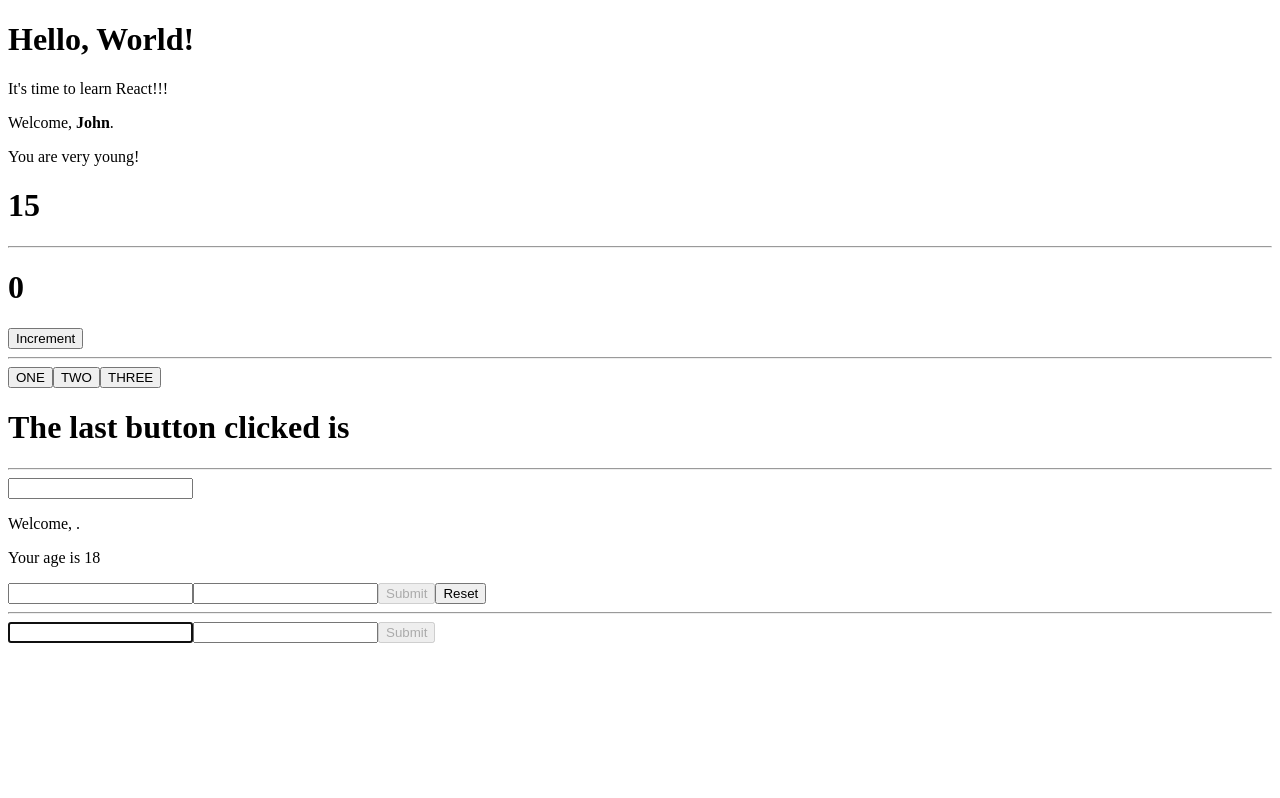
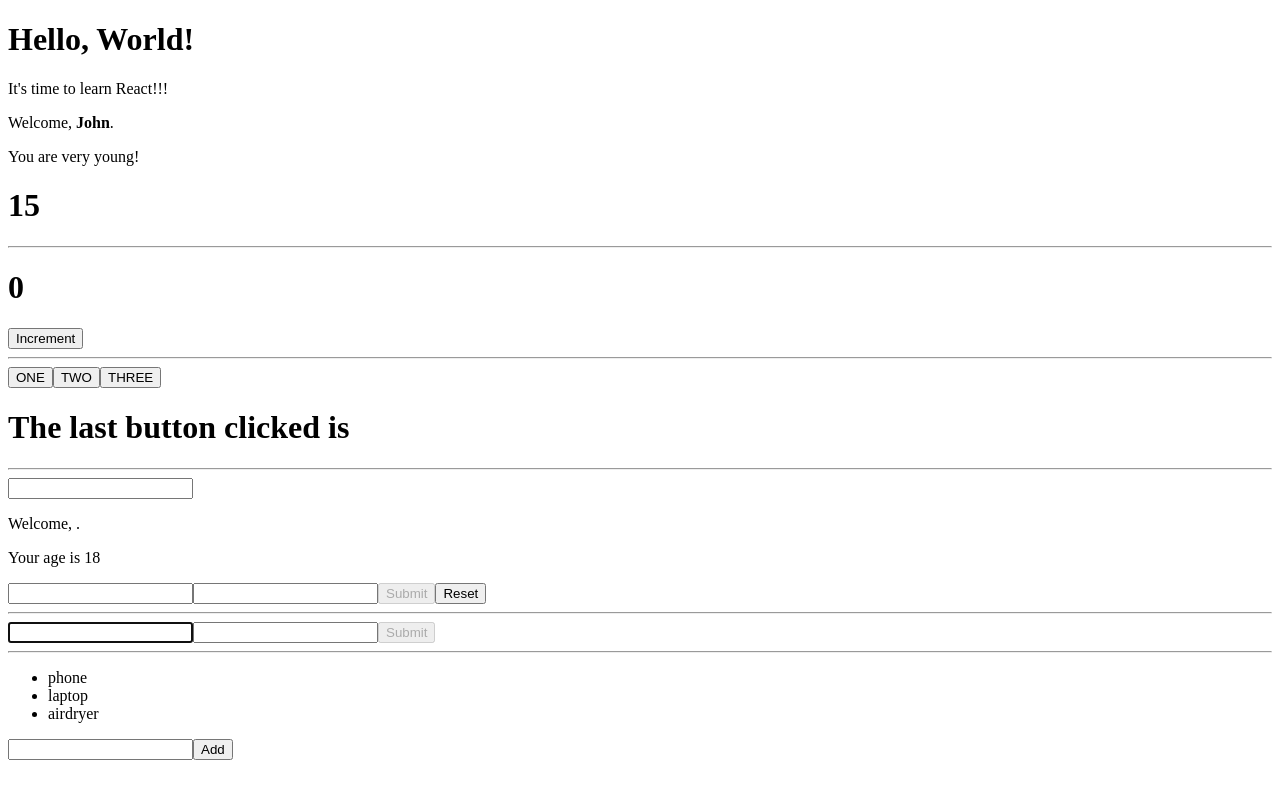
Before and after one commit to peppecaliri/Exercises-Develhope, a React (Create React App) app in the folder React/my-app/: page / in a window 1280 px wide. Built offline with nearby package versions, Linux system fonts and the light colour scheme.

Commit message:
exercise 23

```diff
--- a/React/my-app/src/App.js
+++ b/React/my-app/src/App.js
@@ -7,6 +7,7 @@ import ClickTracker from "./ClickTracker";
 import InteractiveWelcome from "./InteractiveWelcome";
 import Login from "./Login";
 import UncontrolledLogin from "./UncontrolledLogin";
+import TodoList from "./TodoList";
 
 class App extends React.Component {
   state = {
@@ -29,6 +30,8 @@ class App extends React.Component {
         <Login />
         <hr></hr>
         <UncontrolledLogin />
+        <hr />
+        <TodoList />
       </div>
     );
   }
--- /dev/null
+++ b/React/my-app/src/TodoList.js
@@ -0,0 +1,35 @@
+import React from "react";
+
+class TodoList extends React.Component {
+  state = {
+    items: ["phone", "laptop", "airdryer"],
+  };
+
+  addItem = () => {
+    let searchbox = document.getElementById("searchbox");
+
+    this.setState({
+      items: [...this.state.items, searchbox.value],
+    });
+  };
+
+  render() {
+    return (
+      <div>
+        <ul>
+          {this.state.items.map((item) => (
+            <li>{item}</li>
+          ))}
+        </ul>
+        <input type="text" name="search" id="searchbox" />
+        <button onClick={this.addItem}>Add</button>
+      </div>
+    );
+  }
+}
+
+export default TodoList;
+
+/*
+When the button is clicked, the event handler should add the value of the input tag to the items array.
+ */
```
Also changed, not shown: React/my-app/src/exercise22.md (deleted, +0 -1 lines), React/my-app/src/exercise23.md (added, +1 -0 lines).
